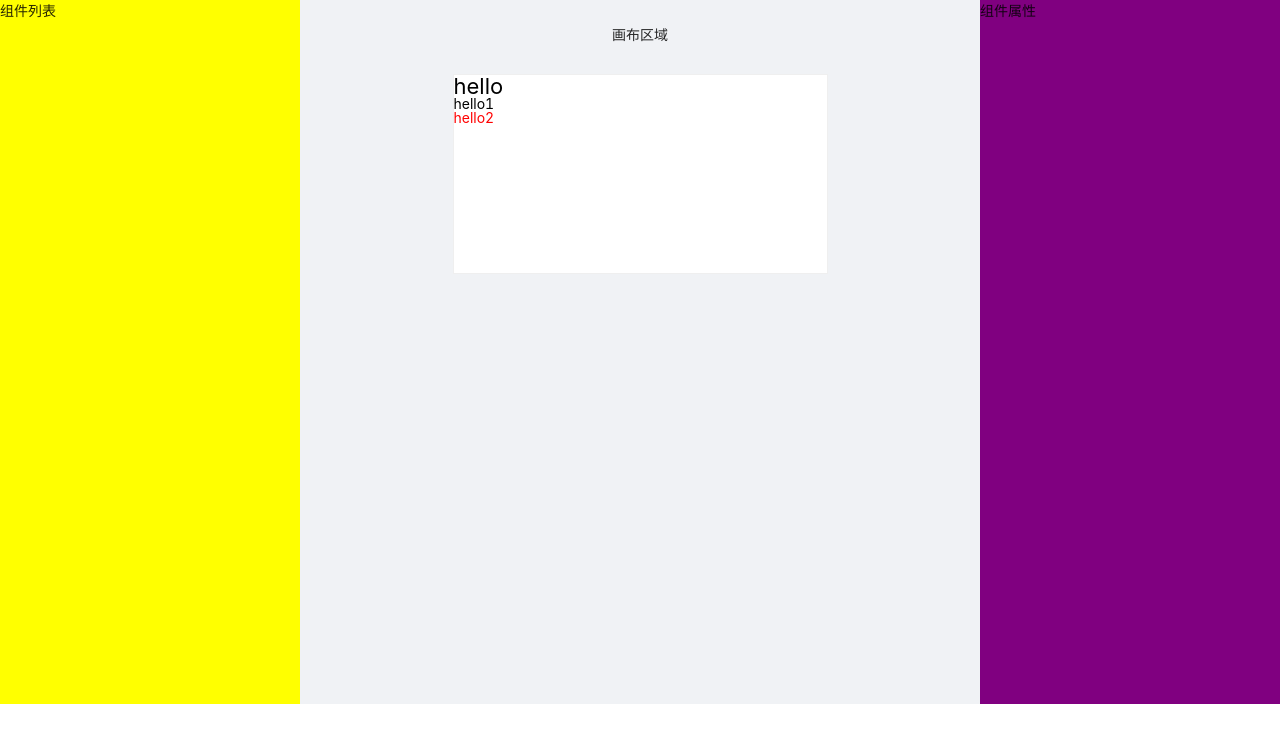
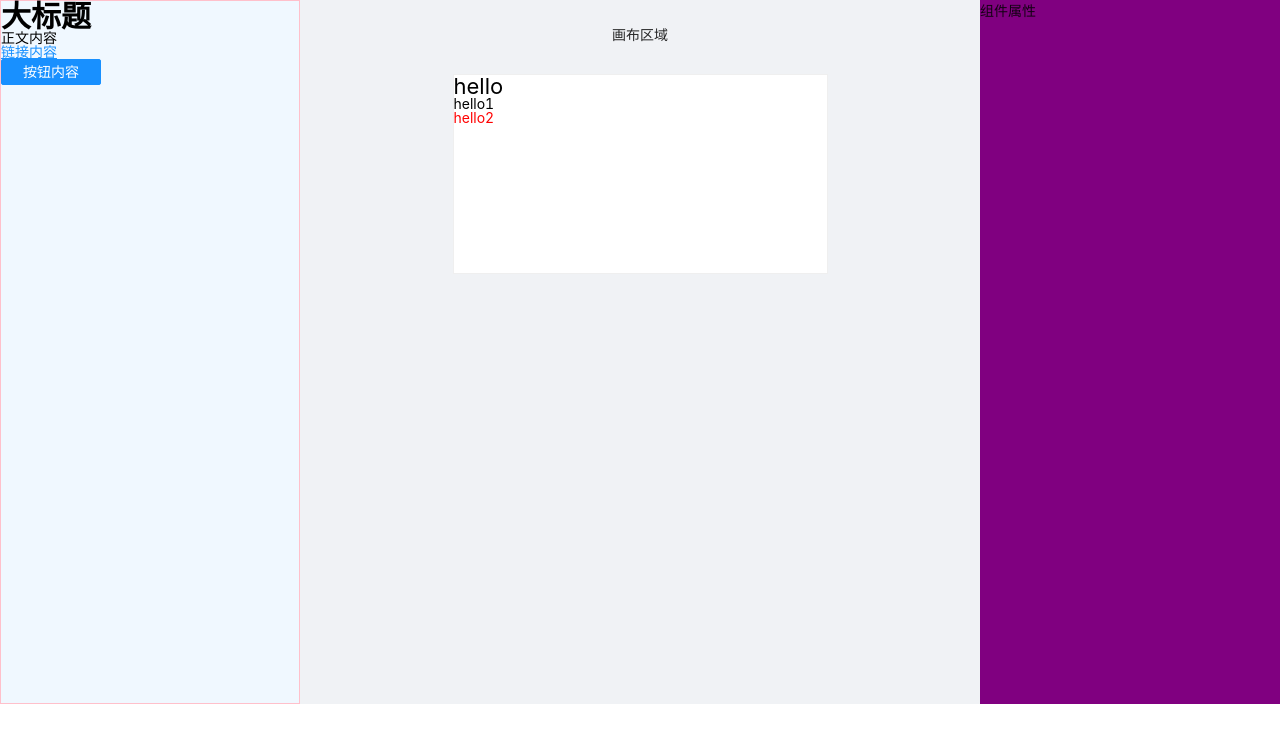
Before and after one commit to 13ruceYu/lego, a Vue app: page /editor in a window 1280 px wide. Shown: the top 742 px of the page. Built offline with nearby package versions, Linux system fonts and the light colour scheme.

Commit message:
feat: template component event

```diff
--- /dev/null
+++ b/src/components/ComponentsList.vue
@@ -0,0 +1,39 @@
+<script lang="ts">
+import { defineComponent } from 'vue'
+import LText from './LText.vue'
+
+export default defineComponent({
+  name: 'ComponentsList',
+  components: {
+    LText,
+  },
+  props: {
+    list: {
+      type: Array,
+      required: true,
+    },
+  },
+  emits: ['on-item-click'],
+  setup(props, ctx) {
+    const onItemClick = (data: any) => {
+      ctx.emit('on-item-click', data)
+    }
+    return {
+      onItemClick,
+    }
+  },
+})
+</script>
+
+<template>
+  <div class="create-component-list">
+    <div
+      v-for="(item, index) in list"
+      :key="index"
+      class="component-item"
+      @click="onItemClick(item)"
+    >
+      <LText v-bind="item"></LText>
+    </div>
+  </div>
+</template>
--- a/src/defaultProps.ts
+++ b/src/defaultProps.ts
@@ -86,9 +86,7 @@
   'url',
   'text'
 )
-export const transformToComponentProps = <T extends { [key: string]: any }>(
-  props: T
-) => {
+export const transformToComponentProps = (props: TextComponentProps) => {
   return mapValues(props, (item) => {
     return {
       type: item.constructor as StringConstructor,
--- /dev/null
+++ b/src/defaultTemplates.ts
@@ -0,0 +1,34 @@
+export const defaultTextTemplates = [
+  {
+    text: '大标题',
+    fontSize: '30px',
+    fontWeight: 'bold',
+    tag: 'h2',
+  },
+  {
+    text: '正文内容',
+    tag: 'p',
+  },
+  {
+    text: '链接内容',
+    color: '#1890ff',
+    textDecoration: 'underline',
+    tag: 'p',
+  },
+  {
+    text: '按钮内容',
+    color: '#ffffff',
+    backgroundColor: '#1890ff',
+    borderWidth: '1px',
+    borderColor: '#1890ff',
+    borderStyle: 'solid',
+    borderRadius: '2px',
+    paddingLeft: '10px',
+    paddingRight: '10px',
+    paddingTop: '5px',
+    paddingBottom: '5px',
+    width: '100px',
+    tag: 'button',
+    textAlign: 'center',
+  },
+]
--- a/src/hooks/useComponentCommon.ts
+++ b/src/hooks/useComponentCommon.ts
@@ -1,8 +1,9 @@
+import { TextComponentProps } from './../defaultProps'
 import { computed } from 'vue'
 import { pick } from 'lodash-es'
 
-const useComponentCommon = <T extends { [key: string]: any }>(
-  props: T,
+const useComponentCommon = (
+  props: Readonly<Partial<TextComponentProps>>,
   picks: string[]
 ) => {
   const styleProps = computed(() => pick(props, picks))
--- a/src/store/modules/editor.ts
+++ b/src/store/modules/editor.ts
@@ -1,6 +1,7 @@
 import { Module } from 'vuex'
 import { v4 as uuidv4 } from 'uuid'
 import { GlobalDataProps } from '../index'
+import { TextComponentProps } from '@/defaultProps'
 
 interface ComponentData {
   props: { [key: string]: any }
@@ -33,6 +34,16 @@
     components: testComponents,
     currentElement: '',
   },
+  mutations: {
+    addComponent(state, props: Partial<TextComponentProps>) {
+      const newComponent: ComponentData = {
+        id: uuidv4(),
+        name: 'l-text',
+        props,
+      }
+      state.components.push(newComponent)
+    },
+  },
 }
 
 export default editor
--- a/src/views/EditorPage.vue
+++ b/src/views/EditorPage.vue
@@ -1,8 +1,14 @@
 <template>
   <div class="editor-container">
     <a-layout>
-      <a-layout-sider width="300" style="background: yellow">
-        <div class="sidebar-container">组件列表</div>
+      <a-layout-sider
+        width="300"
+        style="border: 1px solid pink; background-color: aliceblue"
+      >
+        <ComponentsList
+          :list="defaultTextTemplates"
+          @on-item-click="addItem"
+        ></ComponentsList>
       </a-layout-sider>
       <a-layout style="padding: 0 24px 24px">
         <a-layout-content class="preview-container">
@@ -34,17 +40,25 @@
 import { useStore } from 'vuex'
 import { GlobalDataProps } from '@/store'
 import LText from '@/components/LText.vue'
+import ComponentsList from '@/components/ComponentsList.vue'
+import { defaultTextTemplates } from '@/defaultTemplates'
 
 export default defineComponent({
   components: {
     LText,
+    ComponentsList,
   },
   setup() {
     const store = useStore<GlobalDataProps>()
     const components = computed(() => store.state.editor.components)
+    const addItem = (props: any) => {
+      store.commit('addComponent', props)
+    }
 
     return {
       components,
+      defaultTextTemplates,
+      addItem,
     }
   },
 })
```
